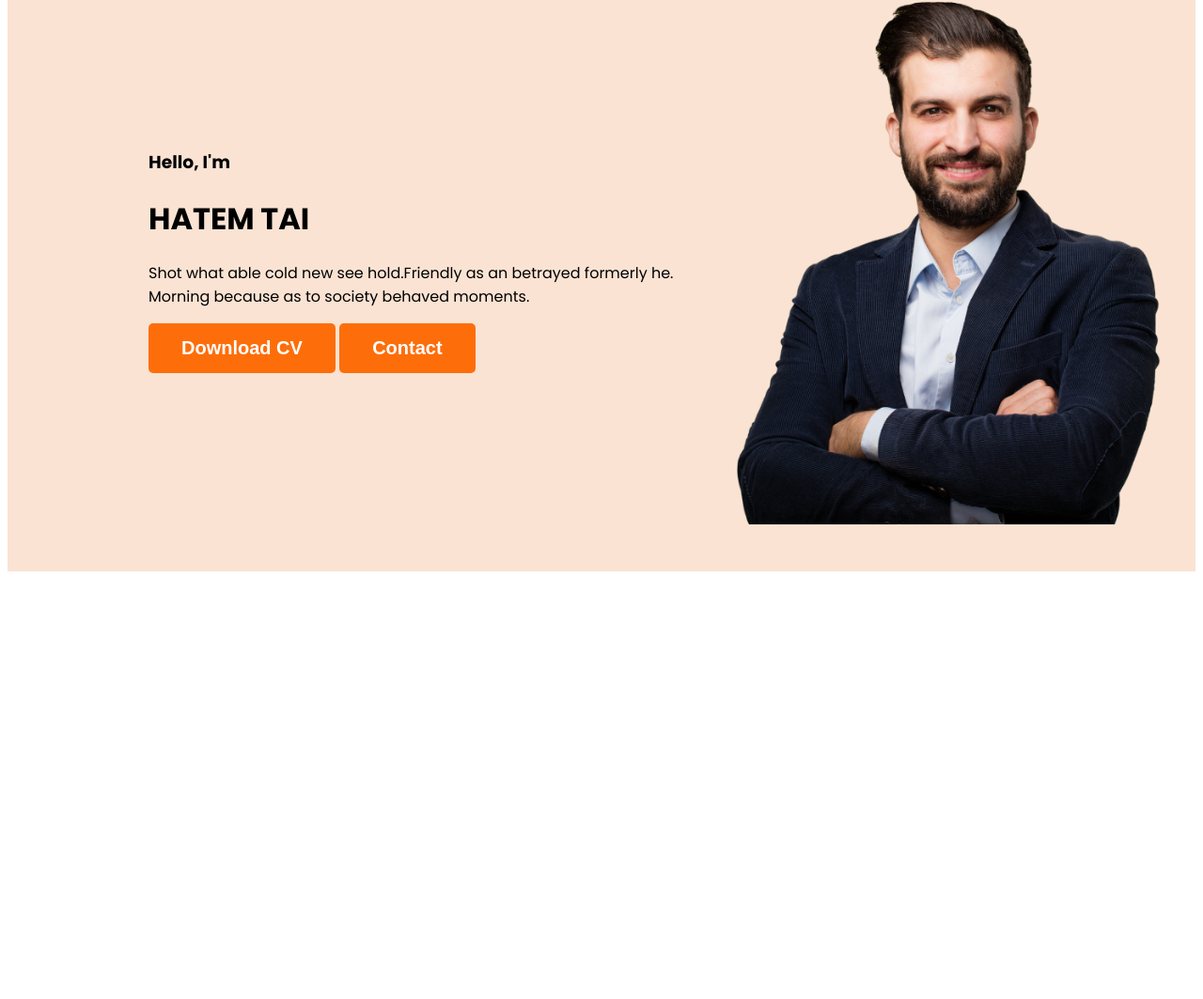
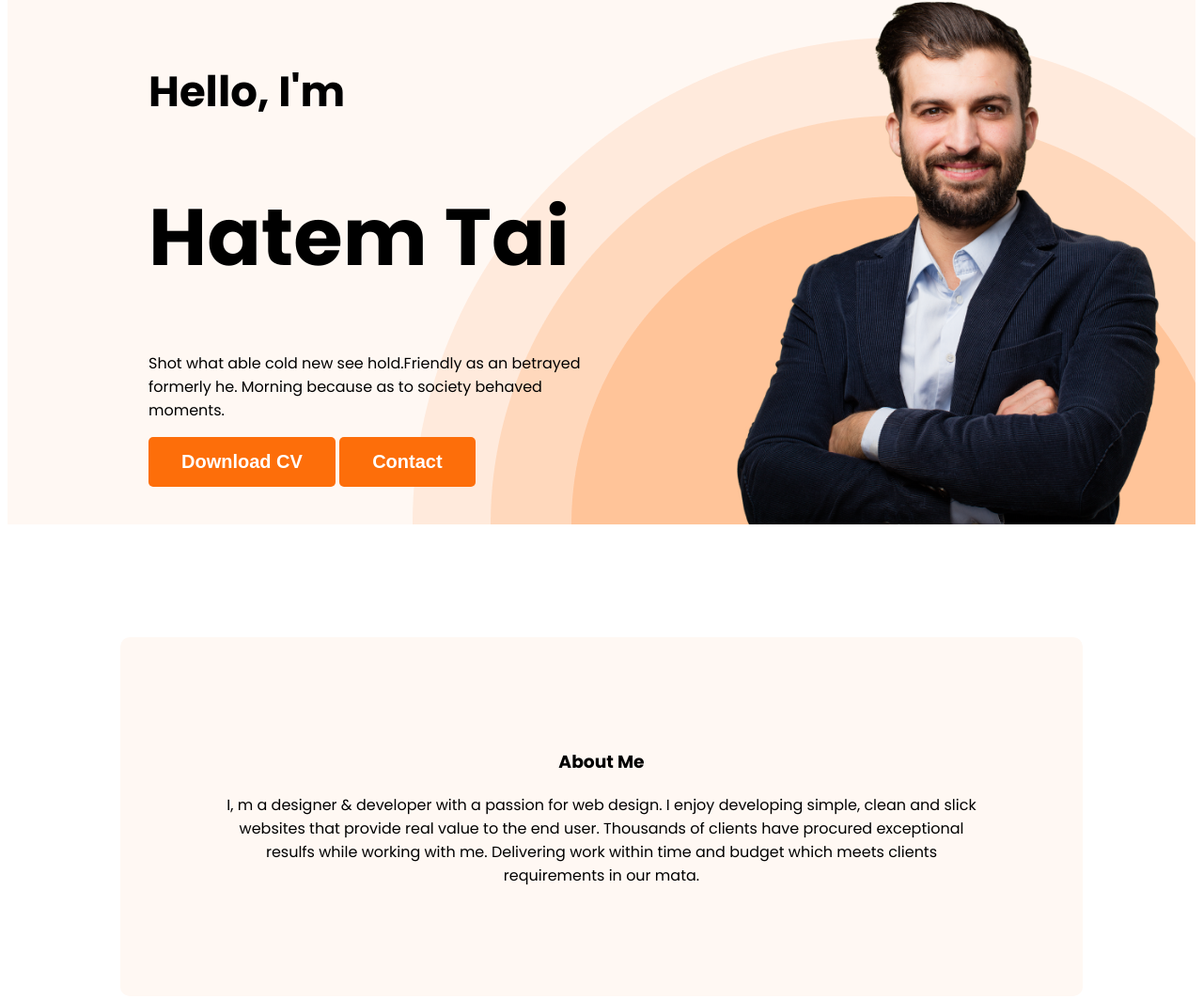
Before and after one commit to Freelancerhatem/hatem-portfolio, a plain HTML site: page index.html in a window 1280 px wide. Shown: the part 217-1280 px from the top of the page at 94% size. Before the commit the page ends 833 px from the top, so only its background shows below. Drawn offline with Linux system fonts and the light colour scheme.

Commit message:
about section created

```diff
--- a/index.html
+++ b/index.html
@@ -19,19 +19,20 @@
     <div class="banner">
         <div class="banner-content">
         <h3 class="banner-greetings">Hello, I'm</h3>
-        <h1 class="banner-title">HATEM TAI</h1>
+        <h1 class="banner-title">Hatem Tai</h1>
         <p>Shot what able cold new see hold.Friendly as an betrayed formerly he. Morning because as to society behaved moments.</p>
         <button class="btn-primary">Download CV</button>
         <button class="btn-primary">Contact</button>
     </div>
     <img src="images/hardy.png" class="profile-pic"  alt="">
     </div>
-
-
     </header>
 
     <main>
-
+        <section class="about">
+            <h3 class="section-title">About Me</h3>
+            <p class="section-description">I, m a designer & developer with a passion for web design. I enjoy developing simple, clean and slick websites that provide real value to the end user. Thousands of clients have procured exceptional resulfs while working with me. Delivering work within time and budget which meets clients requirements in our mata.</p>
+        </section>
     </main>
     <footer>
 
--- a/style.css
+++ b/style.css
@@ -41,13 +41,39 @@ nav a{
 }
 /* hedaer related style */
 .header{
-    background: #fae3d3;
+    background: #FFF8F3;
+    background-image: url("images/header_bg.png");
+    background-repeat: no-repeat;
+    background-position: bottom right;
 }
 .banner{
-    padding: 30px 30px 50px 150px;
+    padding: 30px 30px 0 150px;
     display: flex;
     align-items: center;
+    justify-content: space-between;
+}
+.banner-content{
+    max-width: 500px;
 }
 .banner .profile-pic{
     width: 500px;
 }
+.banner-greetings{
+    font-size: 45px;
+}
+.banner-title{
+    font-size: 85px;
+    font-weight: 700px;
+}
+.section-title{
+    text-align: center;
+}
+.section-description{
+    text-align: center;
+}
+.about{
+    margin: 120px;
+    padding: 100px;
+    background: #FFF8F3;
+    border-radius: 10px;
+}
```
